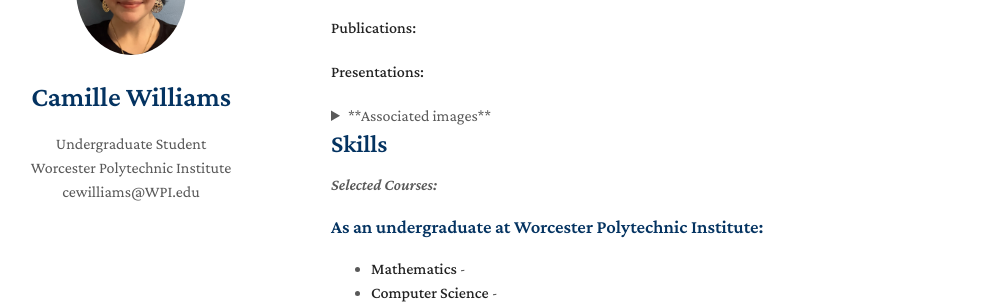
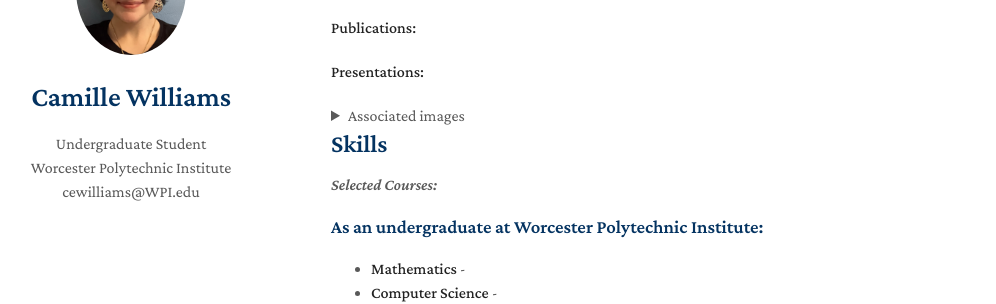
Before and after one commit to CamilleW8831/CamilleW8831.github.io, a Jekyll site: the page built from index.md, in a window 1280 px wide and 900 px high, scrolled down 656 px. Shown: the part 159-463 px from the top of the window, without its empty margins (139-1135 px from the left). Built offline with Jekyll 4.4.1, drawn with Linux system fonts in a browser that asks for light colours; nearby versions of some CDN libraries; a style sheet for code colours, icons or effects is not loaded; our own code applies the rules of GitHub Pages for plain Markdown files.

```diff
--- a/index.md
+++ b/index.md
@@ -25,7 +25,7 @@ Microwave induced lab plasmas have demonstrated well-documented and signifigant
 **Presentations:**
 
 <details>
-<summary>**Associated images**</summary>
+<summary>Associated images</summary>
 </details>
 
 ## Skills
```
